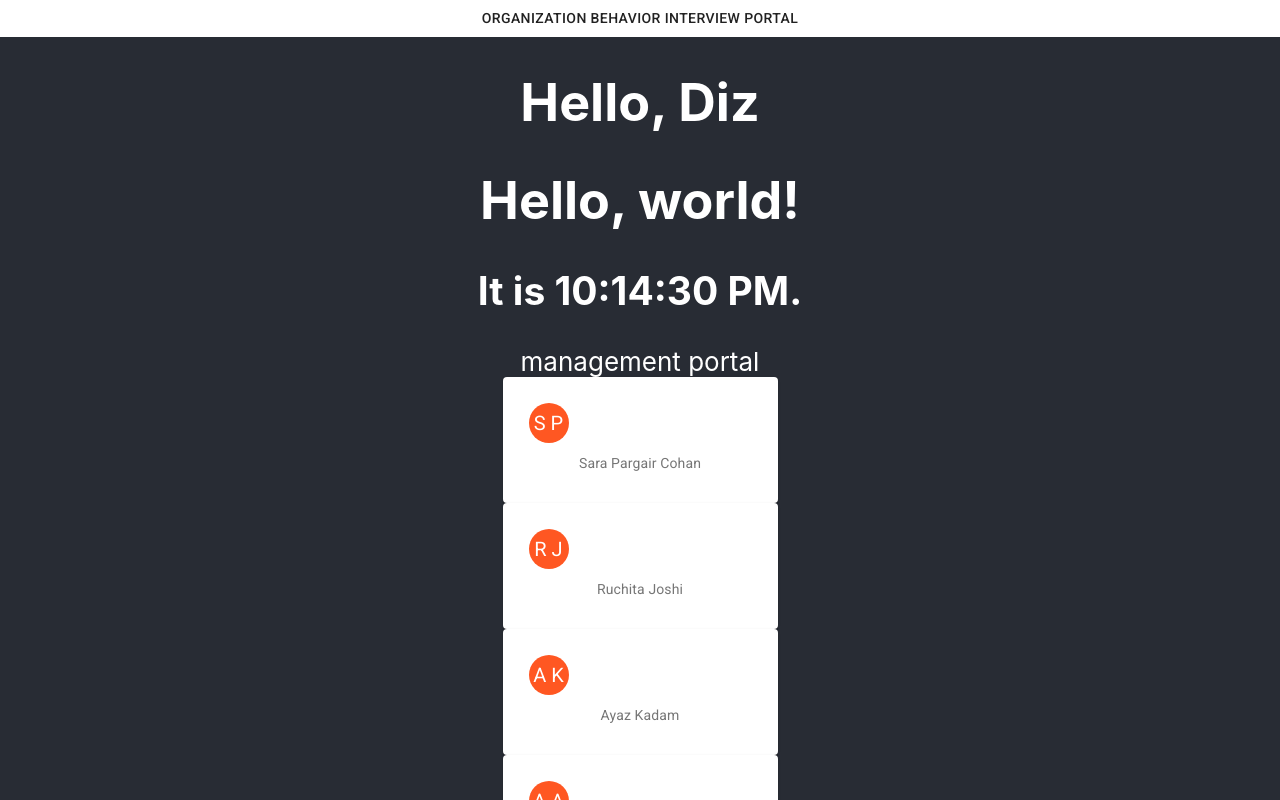
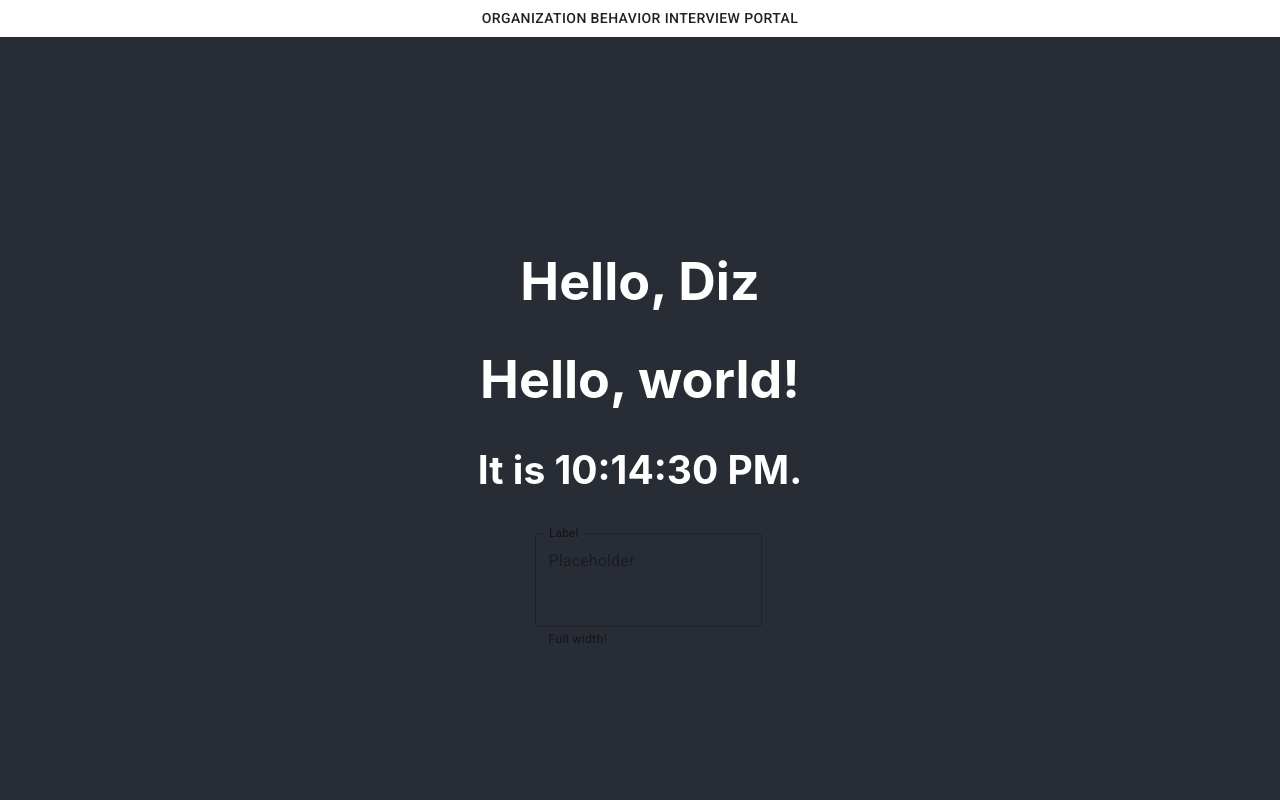
Before and after one commit to chaodyz/48-org-interview, a React (Create React App) app: page / in a window 1280 px wide. Shown: the top 800 px of the page. Built offline with nearby package versions, Linux system fonts and the light colour scheme.

Commit message:
added the question page

```diff
--- a/src/pages/App.tsx
+++ b/src/pages/App.tsx
@@ -1,9 +1,8 @@
 import React from 'react';
 import './App.css';
-import ManagementPortal from './management';
 import SimpleMenu from '../components/Menu';
 import Welcome from '../components/Welcome';
-import LetterAvatars from '../components/LetterAvatar';
+import InputQuestionPage from "./Input-question.page";
 
 const App: React.FC = () => {
   return (
@@ -12,8 +11,9 @@ const App: React.FC = () => {
       <header className="App-header">
         <Welcome name="Diz" />
         {/* <img src={logo} className="App-logo" alt="logo" /> */}
-        <ManagementPortal></ManagementPortal>
-        <LetterAvatars></LetterAvatars>
+        {/*<ManagementPortal></ManagementPortal>
+        <LetterAvatars></LetterAvatars>*/}
+        <InputQuestionPage></InputQuestionPage>
       </header>
     </div>
 
--- /dev/null
+++ b/src/pages/Input-question.page.tsx
@@ -0,0 +1,34 @@
+import React from 'react';
+import TextField from "@material-ui/core/TextField";
+
+interface Props {
+}
+
+interface State {
+
+}
+
+export default class InputQuestionPage extends React.Component<Props, any> {
+    render() {
+        return <div><TextField
+            id="outlined-full-width"
+            label="Label"
+            style={{ margin: 8 }}
+            placeholder="Placeholder"
+            helperText="Full width!"
+            fullWidth
+            margin="normal"
+            variant="outlined"
+            multiline
+            rows="3"
+            InputLabelProps={{
+                shrink: true,
+            }}
+        /></div> ;
+    }
+}
+
+
+// export default function Welcome(props) {
+//   return <h1>Hello, {props.name}</h1>;
+// }
```
